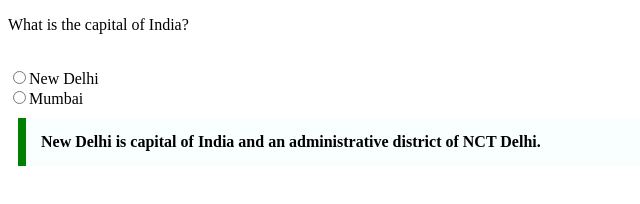
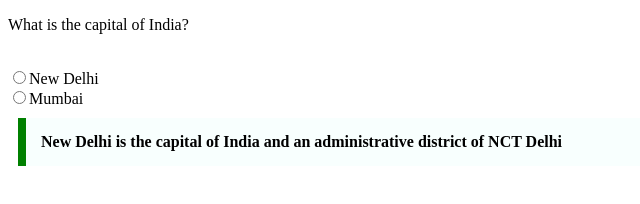
Before and after one commit to acciojob/trivia-adii-tech, a website: page main.html in a window 1280 px wide. Shown: the full height of the page, 0-640 px from the left. Drawn offline with Linux system fonts and the light colour scheme.

Commit message:
created a submission

```diff
--- a/main.html
+++ b/main.html
@@ -15,7 +15,7 @@
 		   <input type="radio" id="city" name="city">New Delhi<br>
 		   <input type="radio" id="city" name="city">Mumbai<br>
 	   <blockquote cite="https://en.wikipedia.org/wiki/New_Delhi" class="section2">
-	New Delhi is capital of India and an administrative district of NCT Delhi.
+	New Delhi is the capital of India and an administrative district of NCT Delhi
 	   </blockquote>
 
    </main>
```
